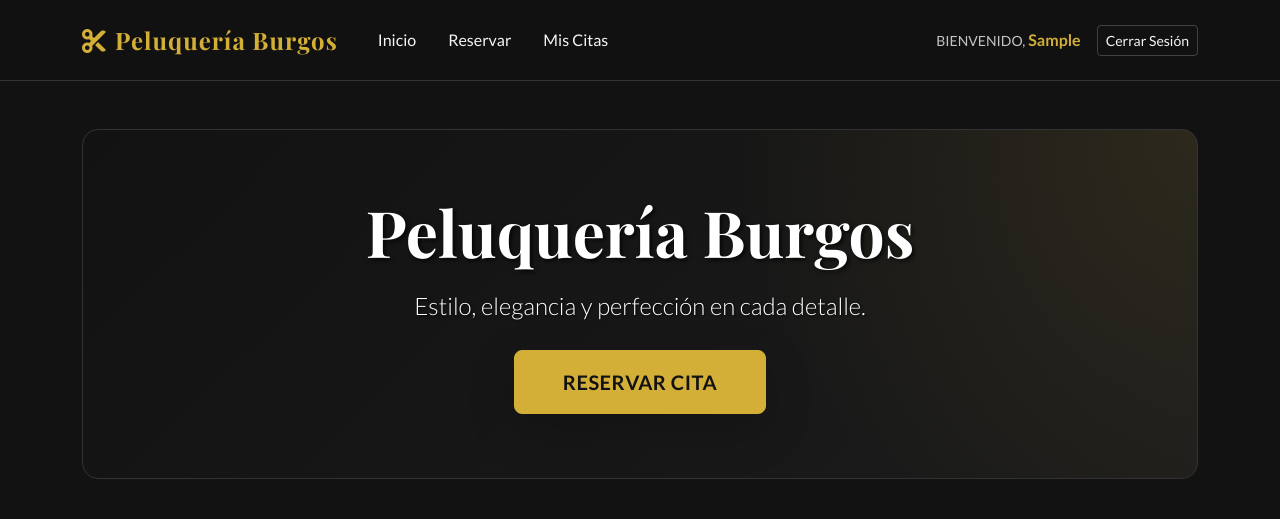
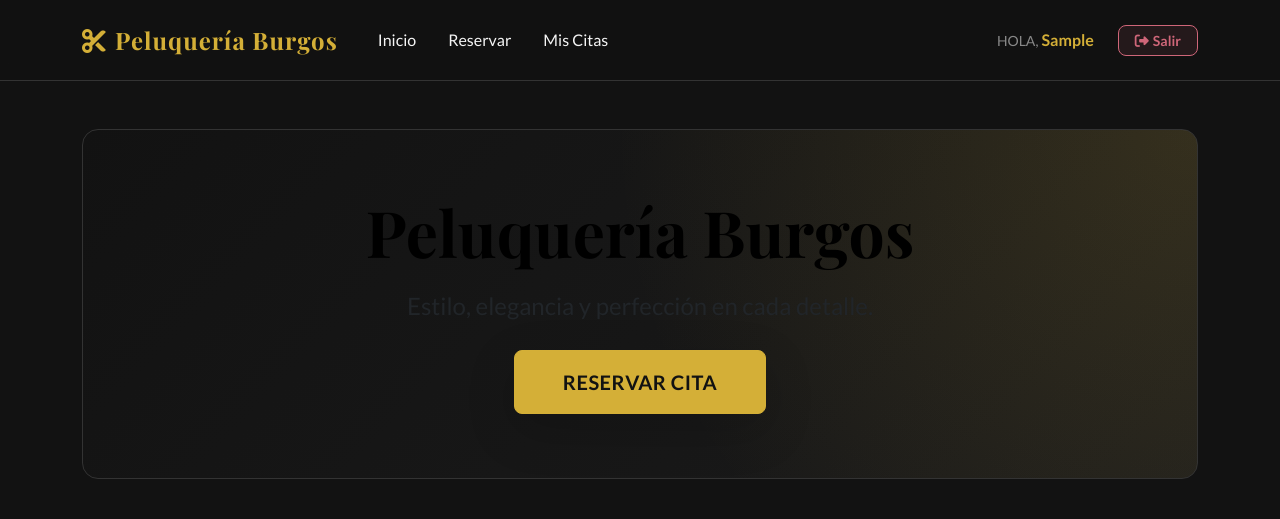
Before and after one commit to nsilcre/Django-Proyecto-Final, a Django app: page /inicio/ in a window 1280 px wide. Shown: the top 519 px of the page. Run offline with Django 5.2, Linux system fonts and the light colour scheme; the visitor is signed in with stand-in values (Sample User, id 1); some web fonts are replaced.

Commit message:
Actualizacion

```diff
--- a/PeluqueriaBurgos/Principal/static/css/site.css
+++ b/PeluqueriaBurgos/Principal/static/css/site.css
@@ -223,7 +223,7 @@ footer {
 }
 
 .btn-outline-light {
-  border-color: rgba(255, 255, 255, 0.2);
+  border-color: rgba(255, 255, 255, 0.8);
   color: var(--color-text-main);
 }
 
@@ -268,6 +268,59 @@ footer {
   left: 0;
   right: 0;
   bottom: 0;
-  background: radial-gradient(circle at top right, rgba(212, 175, 55, 0.1), transparent 40%);
+  background: radial-gradient(circle at top right, rgba(212, 175, 55, 0.15), transparent 50%);
   pointer-events: none;
 }
+
+/* New Visual Polish Classes */
+/* New Visual Polish Classes */
+.text-gradient-gold {
+  background: linear-gradient(to right, #000000, #B8860B, #000000);
+  -webkit-background-clip: text;
+  background-clip: text;
+  color: #000000;
+  /* Fallback */
+  color: transparent;
+  animation: shine 4s infinite linear;
+  background-size: 200% auto;
+  filter: none;
+}
+
+@keyframes shine {
+  to {
+    background-position: 200% center;
+  }
+}
+
+.text-accent-gold {
+  color: #000000;
+  /* Black for maximum readability on light bg */
+  font-weight: 600;
+  letter-spacing: 0.5px;
+  text-shadow: none;
+}
+
+.btn-logout {
+  background-color: rgba(207, 102, 121, 0.1);
+  border: 1px solid var(--color-error);
+  color: var(--color-error);
+  font-weight: 600;
+  border-radius: var(--radius-md);
+  transition: all 0.3s ease;
+}
+
+.btn-logout:hover {
+  background-color: var(--color-error);
+  color: #fff;
+  transform: translateY(-2px);
+  box-shadow: 0 4px 8px rgba(207, 102, 121, 0.3);
+}
+
+.hover-lift {
+  transition: transform 0.3s ease, box-shadow 0.3s ease;
+}
+
+.hover-lift:hover {
+  transform: translateY(-5px);
+  box-shadow: var(--shadow-lg) !important;
+}
--- a/PeluqueriaBurgos/templates/base.html
+++ b/PeluqueriaBurgos/templates/base.html
@@ -1,6 +1,7 @@
 {% load static %}
 <!DOCTYPE html>
 <html lang="es">
+
 <head>
     <meta charset="UTF-8">
     <meta name="viewport" content="width=device-width, initial-scale=1.0">
@@ -9,16 +10,18 @@
     <!-- Google Fonts -->
     <link rel="preconnect" href="https://fonts.googleapis.com">
     <link rel="preconnect" href="https://fonts.gstatic.com" crossorigin>
-    <link href="https://fonts.googleapis.com/css2?family=Lato:wght@300;400;700&family=Playfair+Display:ital,wght@0,400;0,700;1,400&display=swap" rel="stylesheet">
+    <link
+        href="https://fonts.googleapis.com/css2?family=Lato:wght@300;400;700&family=Playfair+Display:ital,wght@0,400;0,700;1,400&display=swap"
+        rel="stylesheet">
 
     {% block css %}
     <link href="https://cdn.jsdelivr.net/npm/bootstrap@5.3.3/dist/css/bootstrap.min.css" rel="stylesheet"
-          integrity="sha384-QWTKZyjpPEjISv5WaRU9OFeRpok6YctnYmDr5pNlyT2bRjXh0JMhjY6hW+ALEwIH"
-          crossorigin="anonymous">
+        integrity="sha384-QWTKZyjpPEjISv5WaRU9OFeRpok6YctnYmDr5pNlyT2bRjXh0JMhjY6hW+ALEwIH" crossorigin="anonymous">
     <link rel="stylesheet" href="https://cdnjs.cloudflare.com/ajax/libs/font-awesome/6.4.0/css/all.min.css">
     <link rel="stylesheet" href="{% static 'css/site.css' %}">
     {% endblock css %}
 </head>
+
 <body>
 
     <div class="app-shell">
@@ -27,8 +30,9 @@
                 <a class="navbar-brand text-gold" href="{% url 'home' %}">
                     <i class="fas fa-cut me-2"></i>Peluquería Burgos
                 </a>
-            <button class="navbar-toggler btn-outline-light" type="button" data-bs-toggle="collapse" data-bs-target="#navbarNav"
-                    aria-controls="navbarNav" aria-expanded="false" aria-label="Toggle navigation">
+                <button class="navbar-toggler btn-outline-light" type="button" data-bs-toggle="collapse"
+                    data-bs-target="#navbarNav" aria-controls="navbarNav" aria-expanded="false"
+                    aria-label="Toggle navigation">
                     <span class="navbar-toggler-icon" style="filter: invert(1);"></span>
                 </button>
                 <div class="collapse navbar-collapse" id="navbarNav">
@@ -47,16 +51,21 @@
                     </ul>
                     <ul class="navbar-nav ms-auto mb-2 mb-lg-0 align-items-center">
                         {% if user.is_authenticated %}
-                        <li class="nav-item me-3 text-white">
-                            <span class="opacity-75 small text-uppercase ls-1">Bienvenido,</span>
+                        <li class="nav-item me-3">
+                            <span class="text-white-50 small text-uppercase ls-1">Hola,</span>
                             <span class="fw-bold text-gold">{{ user.first_name|default:user.username }}</span>
                         </li>
                         <li class="nav-item">
-                            <a class="btn btn-outline-light btn-sm" href="{% url 'logout' %}">Cerrar Sesión</a>
+                            <form action="{% url 'logout' %}" method="post" class="d-inline">
+                                {% csrf_token %}
+                                <button type="submit" class="btn btn-logout btn-sm px-3 ms-2">
+                                    <i class="fas fa-sign-out-alt me-1"></i>Salir
+                                </button>
+                            </form>
                         </li>
                         {% else %}
                         <li class="nav-item">
-                            <a class="btn btn-primary btn-sm" href="{% url 'login' %}">Iniciar Sesión</a>
+                            <a class="btn btn-primary btn-sm px-4" href="{% url 'login' %}">Iniciar Sesión</a>
                         </li>
                         {% endif %}
                     </ul>
@@ -67,7 +76,8 @@
         <div class="main-content container py-5">
             {% if messages %}
             {% for message in messages %}
-                <div class="alert alert-{{ message.tags }} alert-dismissible fade show rounded-3 shadow-sm mb-4" role="alert">
+            <div class="alert alert-{{ message.tags }} alert-dismissible fade show rounded-3 shadow-sm mb-4"
+                role="alert">
                 {{ message }}
                 <button type="button" class="btn-close" data-bs-dismiss="alert" aria-label="Close"></button>
             </div>
@@ -103,4 +113,5 @@
         crossorigin="anonymous"></script>
     {% endblock js %}
 </body>
+
 </html>
--- a/PeluqueriaBurgos/templates/principal.html
+++ b/PeluqueriaBurgos/templates/principal.html
@@ -3,12 +3,13 @@
 {% block title %}Inicio - Peluquería Burgos{% endblock title %}
 
 {% block content %}
-<div class="hero-section text-center text-white d-flex align-items-center justify-content-center">
+<div class="hero-section text-center d-flex align-items-center justify-content-center">
     <div class="position-relative z-1 px-3 fade-in">
-        <h1 class="display-3 fw-bold mb-3 text-white" style="text-shadow: 2px 2px 4px rgba(0,0,0,0.8);">Peluquería
-            Burgos
+        <h1 class="display-3 fw-bold mb-3 text-black">
+            Peluquería Burgos
         </h1>
-        <p class="lead mb-4 fs-4 text-white" style="text-shadow: 1px 1px 2px rgba(0,0,0,0.8);">Estilo, elegancia y
+        <p class="lead mb-4 fs-4 text-dark" style="font-weight: 500;">Estilo,
+            elegancia y
             perfección en cada detalle.</p>
         <div class="d-flex justify-content-center gap-3">
             <a class="btn btn-primary btn-lg px-5 py-3 shadow-lg" href="{% url 'reservas' %}">Reservar Cita</a>
```
Also changed, not shown: PeluqueriaBurgos/create_user.py (+29 -16 lines), PeluqueriaBurgos/templates/registration/login.html (+21 -1 lines). Lines whose indentation alone changed are shown as unchanged.
